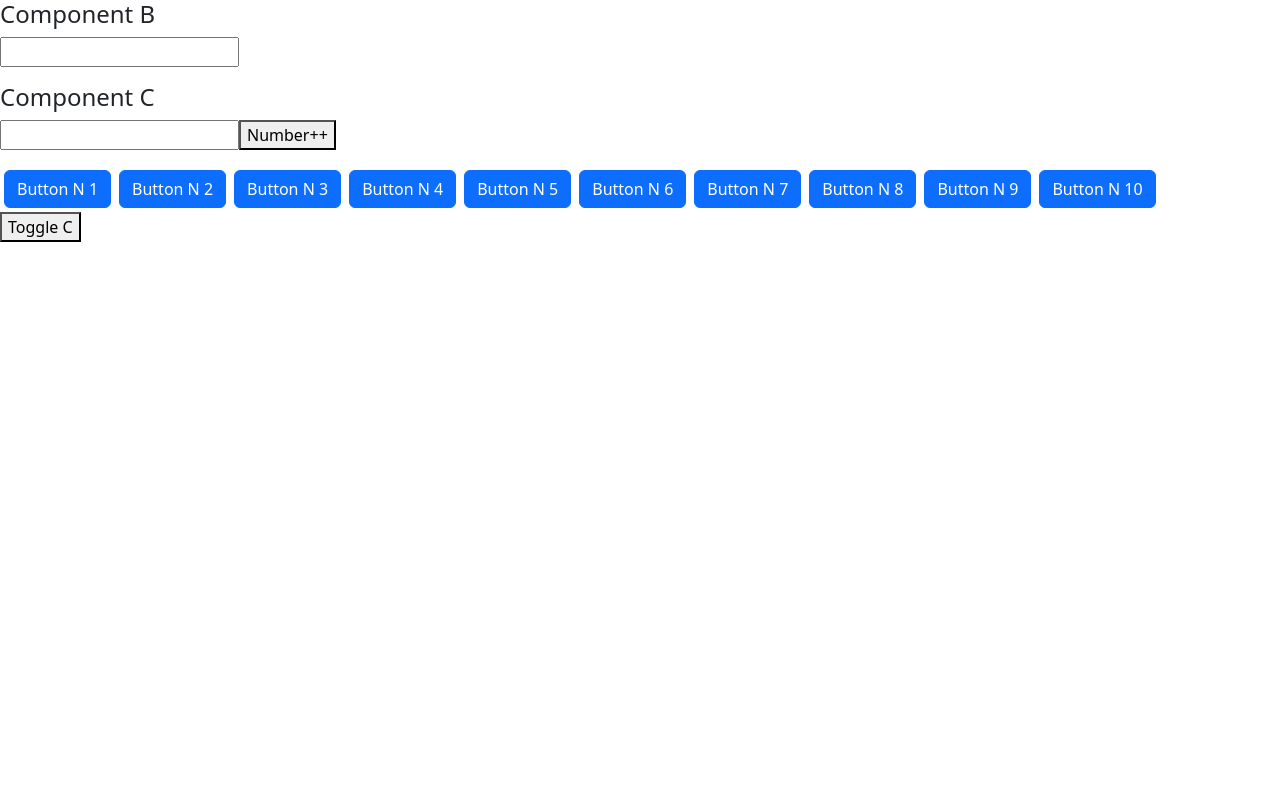
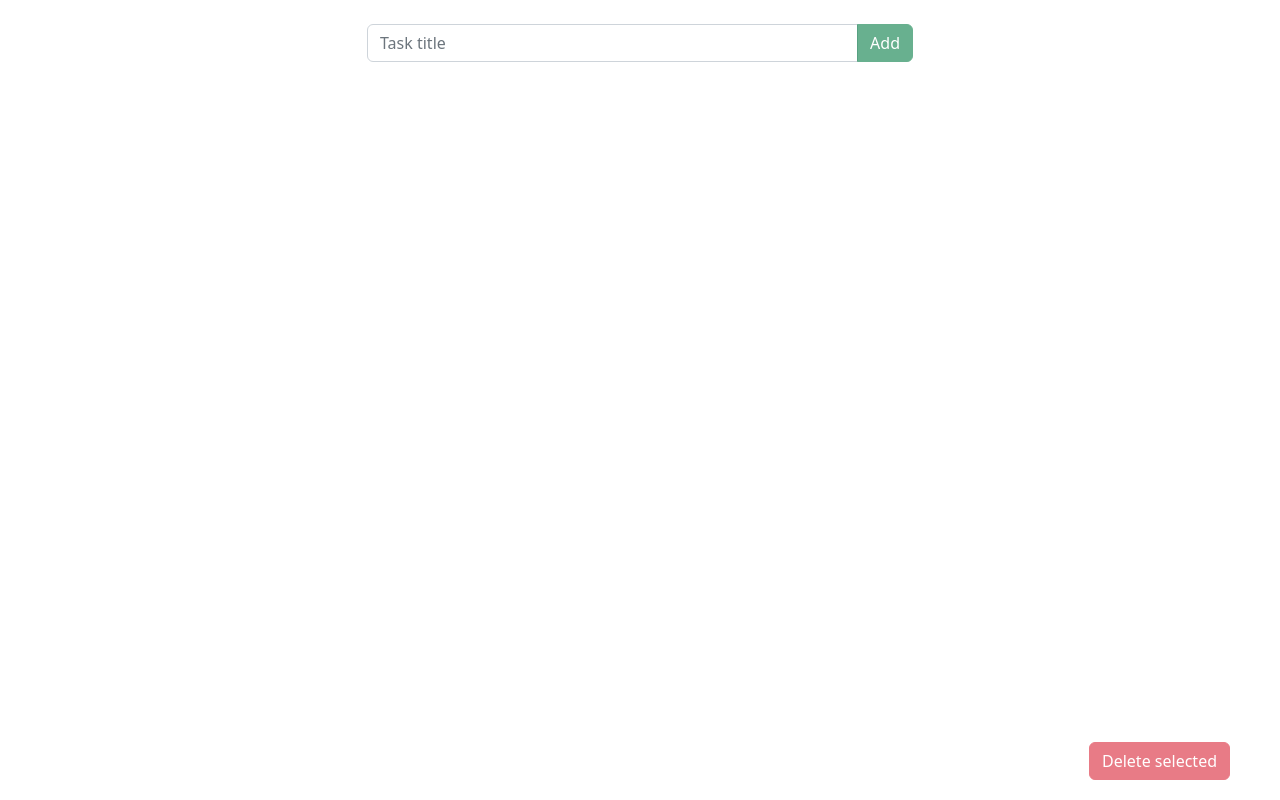
Before and after one commit to MASISKAR/quick-start-todo-list, a React (Create React App) app: page / in a window 1280 px wide. Built offline with nearby package versions, Linux system fonts and the light colour scheme.

Commit message:
lesson-68 used confirm dialog

```diff
--- a/src/App.jsx
+++ b/src/App.jsx
@@ -1,13 +1,12 @@
 import 'bootstrap/dist/css/bootstrap.min.css';
-// import Todo from './components/todo/Todo';
-import A from './demo/A';
+import Todo from './components/todo/Todo';
+// import A from './demo/A';
 import './App.css';
 
 function App(){
     return (
       <main>
-      <A/>
-          {/* <Todo /> */}
+          <Todo />
       </main>
 
     );
--- a/src/components/ConfirmDialog.jsx
+++ b/src/components/ConfirmDialog.jsx
@@ -1,25 +1,24 @@
-import {Modal, Button} from "react-bootstrap";
+import { Modal, Button } from "react-bootstrap";
 
-function ConfirmDialog(){
-    return(
-        <Modal
-        size="sm"
-        show={false}
-        onHide={() => {}}
-      >
-        <Modal.Header closeButton>
-          <Modal.Title>
-            Are you sure to delete the selected tasks?
-          </Modal.Title>
-        </Modal.Header>
-        <Modal.Body >
+function ConfirmDialog(props) {
+  return (
+    <Modal size="md" show={true} onHide={props.onCancel}>
+      <Modal.Header closeButton>
+        {/* <Modal.Title>Are you sure to delete {props.tasksCount} task(s)?</Modal.Title> */}
+        <Modal.Title>Are you sure to delete {props.tasksCount} {props.tasksCount >1 ? 'tasks': 'task'}?</Modal.Title>
+      </Modal.Header>
+      <Modal.Body>
         <div className="d-flex justify-content-evenly">
-        <Button variant='danger'>Delete</Button>
-        <Button variant='success'>Cancel</Button>
+          <Button variant="danger" onClick={props.onSubmit}>
+            Delete
+          </Button>
+          <Button variant="success" onClick={props.onCancel}>
+            Cancel
+          </Button>
         </div>
-        </Modal.Body>
-      </Modal>
-    );
+      </Modal.Body>
+    </Modal>
+  );
 }
 
 export default ConfirmDialog;
--- a/src/components/todo/Todo.jsx
+++ b/src/components/todo/Todo.jsx
@@ -4,32 +4,33 @@ import { idGenerator } from "../../utils/helpers";
 import Task from "../task/Task";
 import ConfirmDialog from "../ConfirmDialog";
 import styles from "./todo.module.css";
-import A from "../../demo/A";
+// import A from "../../demo/A";
 
 class Todo extends Component {
-  constructor(props) {
-    super(props);
-    console.log("Todo constructor");
-  }
+  // constructor(props) {
+  //   super(props);
+  //   console.log("Todo constructor");
+  // }
 
   state = {
     tasks: [],
     newTaskTitle: "",
     selectedTasks: new Set(),
+    isConfirmDialogOpen: false
   };
 
-  componentDidMount() {
-    console.log("Todo componentDidMount");
-  }
+  // componentDidMount() {
+  //   console.log("Todo componentDidMount");
+  // }
 
-  componentDidUpdate(prevProps, prevState) {
-    // if (prevState.tasks.length < this.state.tasks.length) {
-    //   console.log("A new task has been added");
-    // }
-    console.log("Todo componentDidUpdate");
-    // console.log("prevProps", prevProps);
-    // console.log("prevState", prevState);
-  }
+  // componentDidUpdate(prevProps, prevState) {
+  //   // if (prevState.tasks.length < this.state.tasks.length) {
+  //   //   console.log("A new task has been added");
+  //   // }
+  //   console.log("Todo componentDidUpdate");
+  //   // console.log("prevProps", prevProps);
+  //   // console.log("prevState", prevState);
+  // }
 
   handleInputChange = (event) => {
     const newTaskTitle = event.target.value;
@@ -98,12 +99,24 @@ class Todo extends Component {
     this.setState({
       tasks: newTasks,
       selectedTasks: new Set(),
+      isConfirmDialogOpen: false
     });
   };
 
+ openConfirmDialog = ()=>{
+    this.setState({
+      isConfirmDialogOpen: true
+    });
+  };
+  closeConfirmDialog = ()=>{
+    this.setState({
+      isConfirmDialogOpen: false
+    });
+  };
   render() {
-    console.log("Todo render");
-    const isAddNewTaskButtonDisabled = !this.state.newTaskTitle.trim();
+    // console.log("Todo render");
+    const {isConfirmDialogOpen, newTaskTitle, selectedTasks} = this.state;
+    const isAddNewTaskButtonDisabled = !newTaskTitle.trim();
 
     return (
       <Container>
@@ -128,10 +141,6 @@ class Todo extends Component {
         </Row>
         <Row>
           {this.state.tasks.map((task) => {
-            return <A key={task.id} />;
-          })}
-
-          {this.state.tasks.map((task) => {
             return (
               <Task
                 data={task}
@@ -145,12 +154,18 @@ class Todo extends Component {
         <Button
           className={styles.deletSelected}
           variant="danger"
-          onClick={this.deleteSelectedTasks}
-          disabled={!this.state.selectedTasks.size}
+          onClick={this.openConfirmDialog}
+          disabled={!selectedTasks.size}
         >
           Delete selected
         </Button>
-        <ConfirmDialog />
+        {isConfirmDialogOpen &&
+          <ConfirmDialog
+          tasksCount={selectedTasks.size}
+          onCancel={this.closeConfirmDialog}
+          onSubmit={this.deleteSelectedTasks}
+          />
+        }
       </Container>
     );
   }
--- a/src/demo/A.jsx
+++ b/src/demo/A.jsx
@@ -1,4 +1,4 @@
-import { Component, PureComponent, useState, useEffect, useMemo } from "react";
+import { Component, PureComponent, useState, useEffect, useMemo, useCallback } from "react";
 
 class B extends Component {
 state = {
@@ -30,8 +30,6 @@ function C() {
     value: '',
     number: 12,
   });
-
-
 
 const arr = useMemo(()=>{
   const array = [];
@@ -65,6 +63,16 @@ const arr = useMemo(()=>{
     console.log('useEffect componentDidMount, componentDidUpdate');
   });
 
+  const handleChange = useCallback(()=>{
+     return (event) => {
+    setValues({
+      ...values,
+        value: event.target.value
+    });
+  }
+  }, [values]);
+
+
   // useEffect(()=>{
   //   console.log('useEffect componentDidUpdate');
   // }, [values]);
@@ -75,12 +83,7 @@ const arr = useMemo(()=>{
     <input
       type="text"
       // value = {this.state.value}
-      onChange={(event) => {
-        setValues({
-          ...values,
-            value: event.target.value
-        });
-      }}
+      onChange={handleChange}
     />
     <button
     onClick={()=>{
```
